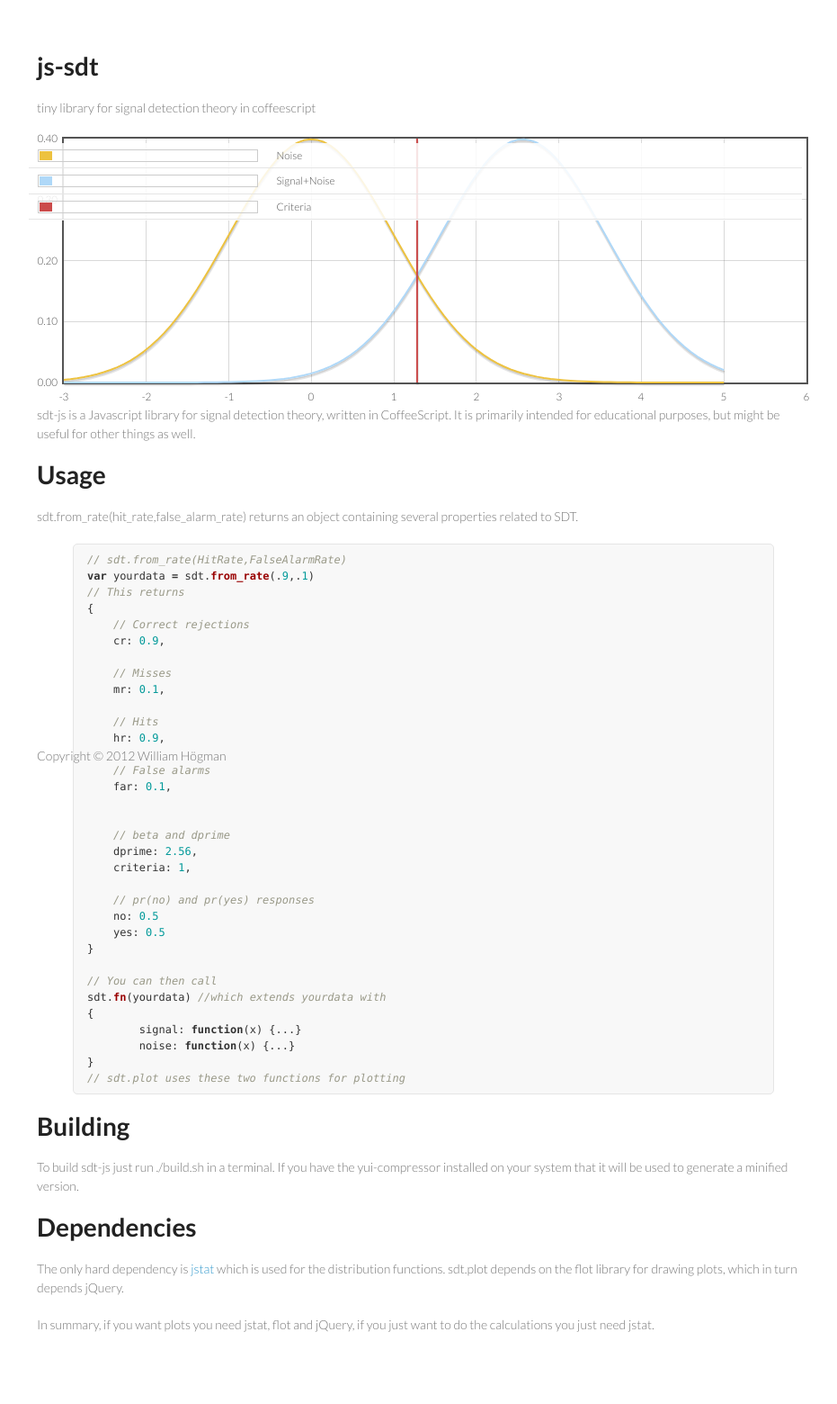
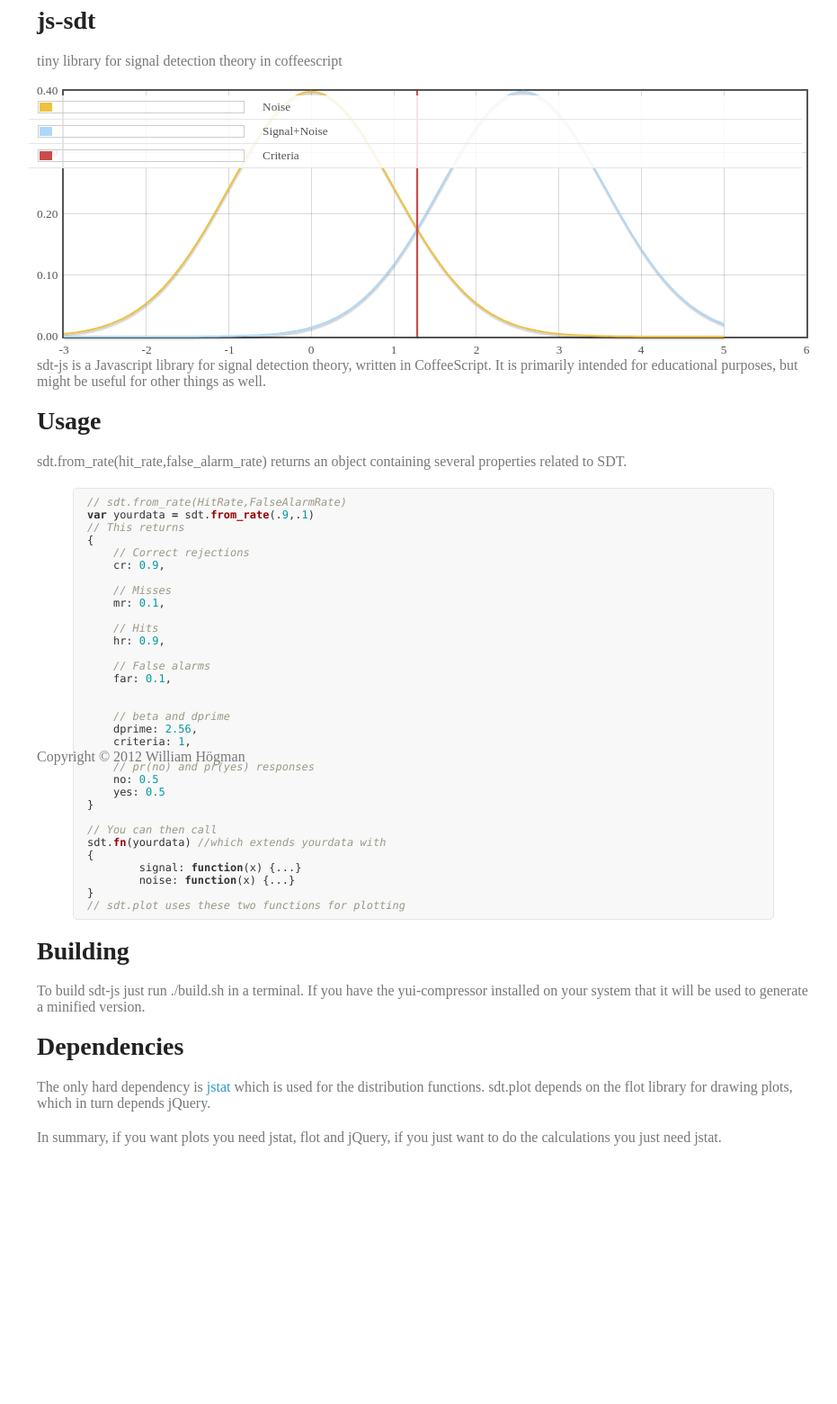
Before and after one commit to williamhogman/js-sdt, a Jekyll site: the page built from index.markdown, in a window 1280 px wide. Shown: the whole page at 90% size, without its empty margins (169-1100 px from the left). Built offline with Jekyll 4.4.1, drawn with Linux system fonts in a browser that asks for light colours; nearby versions of some CDN libraries; after the commit the page ends 1293 px from its top, so only the background shows below that.

Commit message:
more style changes

```diff
--- a/stylesheets/styles.css
+++ b/stylesheets/styles.css
@@ -1,8 +1,6 @@
-@import url(https://fonts.googleapis.com/css?family=Lato:300italic,700italic,300,700);
+body {
 
-body {
-  padding:50px;
-  font:14px/1.5 Lato, "Helvetica Neue", Helvetica, Arial, sans-serif;
+  font: "Helvetica Neue", Helvetica, Arial, sans-serif;
   color:#777;
   font-weight:300;
 }
@@ -176,6 +174,7 @@ footer {
 
 #graph1 {
     height: 300px;
+    width: 100%;
 }
 
 
```
